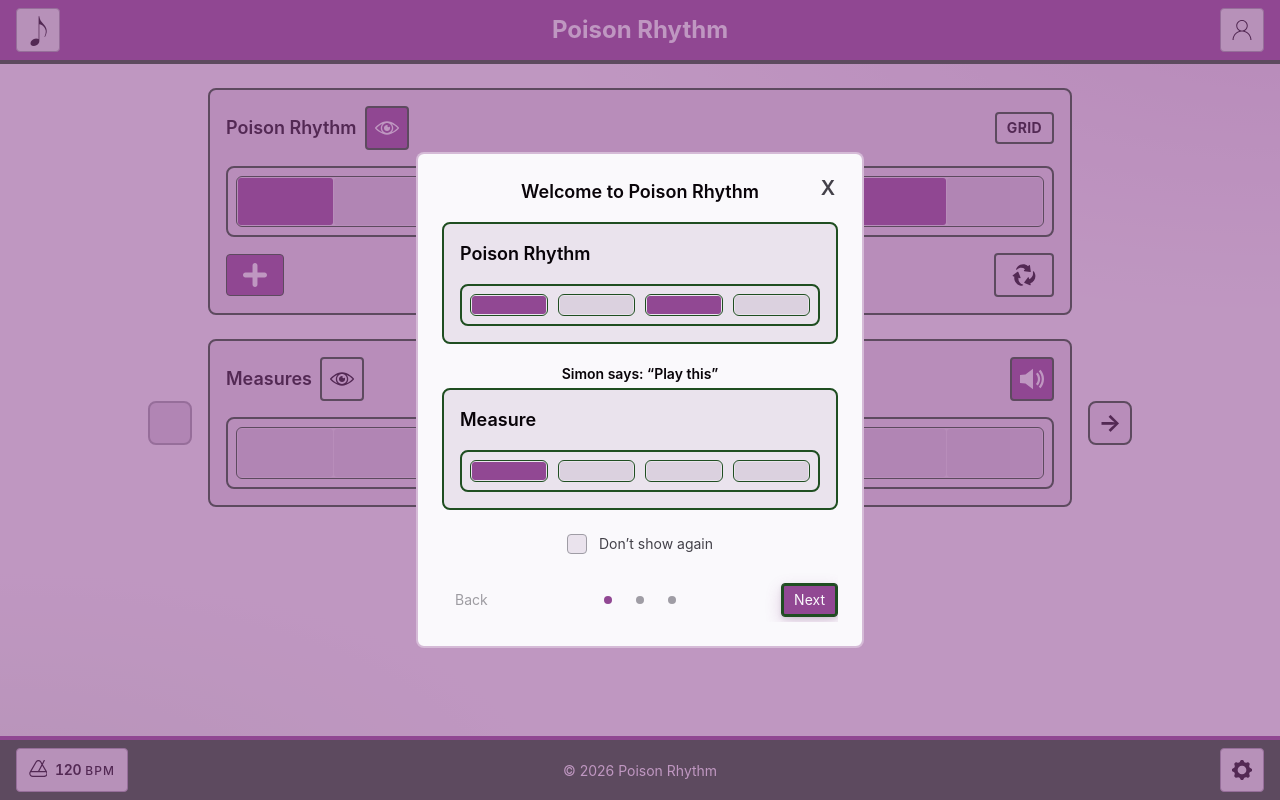
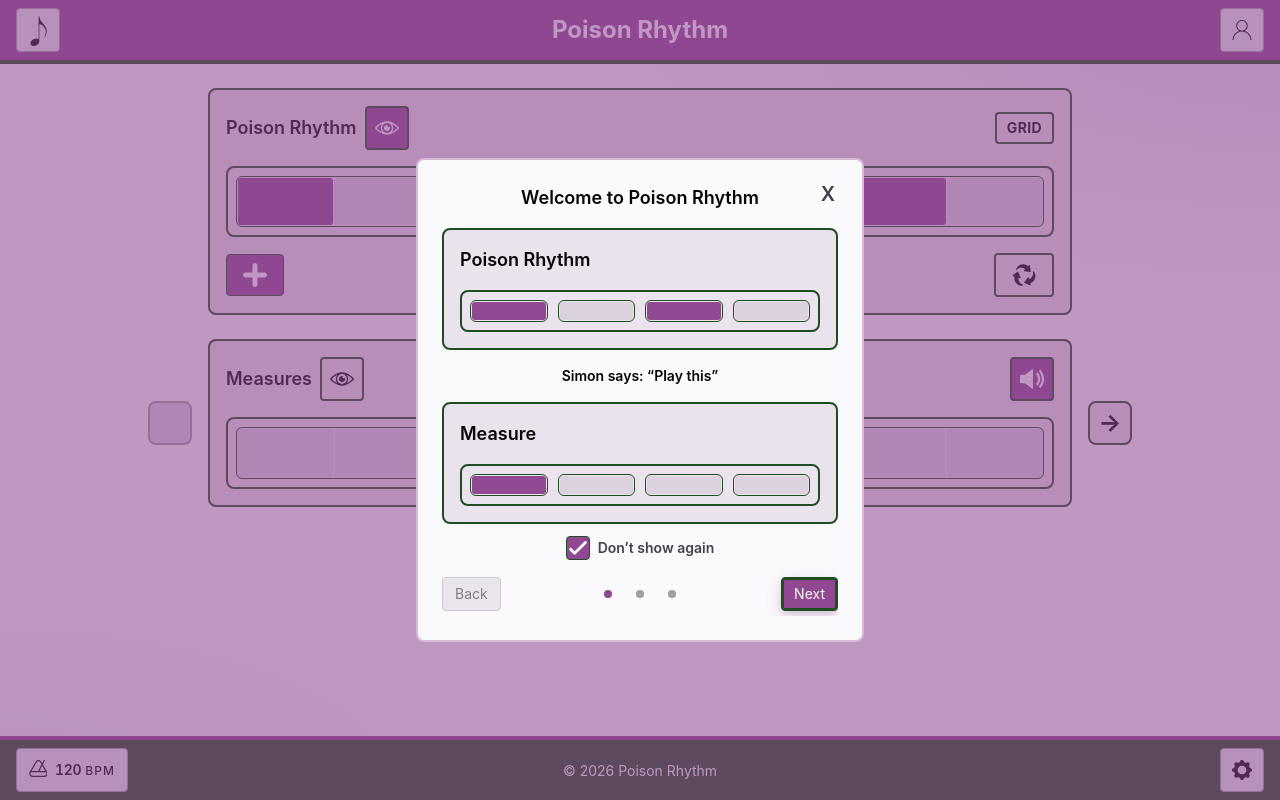
Before and after one commit to kylemichaelsullivan/poison-rhythm, a React (Vite) app: page / in a window 1280 px wide. Built offline with nearby package versions, Linux system fonts and the light colour scheme.

Commit message:
UPDATE: Persist Welcome Dismiss By Default
Check Don’t show again on first visit so Let’s Play remembers the device, and reuse the settings checkbox chip.

Co-authored-by: Cursor <cursoragent@cursor.com>

```diff
--- a/documentation/ARCHITECTURE.md
+++ b/documentation/ARCHITECTURE.md
@@ -47,13 +47,13 @@ Rules of thumb:
 - Do not add raw `<button className=…>` in composers — use `@/components/ui` or settings atoms
 - **Variants over `className`** on shared components (`tone`, `size`, `framed`, `slot`)
 
-Main page shell: `Header` → `Body` (`PoisonSection`, `MeasuresSection`, `PlayControls`, single `DisplayModeModal`) → `Footer`. `IntroTutorialProvider` owns first-visit / replay state; `IntroModalHost` sits beside the tree in `App`. The welcome stays until the student opts out (`Don’t show again` → `poison-rhythm-intro-seen`). Dismiss without that checkbox only hides the welcome for the current visit. **Settings → Mode → Welcome Tutorial** reopens it.
+Main page shell: `Header` → `Body` (`PoisonSection`, `MeasuresSection`, `PlayControls`, single `DisplayModeModal`) → `Footer`. `IntroTutorialProvider` owns first-visit / replay state; `IntroModalHost` sits beside the tree in `App`. **Don’t show again** is on by default; dismissing with it checked writes `poison-rhythm-intro-seen`. Uncheck it to hide the welcome for the current visit only. **Settings → Mode → Welcome Tutorial** reopens it.
 
 Phone-up layout (≈360px primary; 320px must not overflow horizontally): safe-area insets on chrome, ≥44px touch targets on primary controls, near-fullscreen Settings sheet on small viewports, and **sixteenth** beat groups wrapping to **2×2** below `sm` so all 16 cells stay visible (`MeasureCellGrid` — quarters/eighths stay four-across; never force 16ths→8ths for viewport size). Carousel prev/next sit above Play so they do not overlap.
 
 | Composer / host | Notable layers / hooks |
 |-----------------|------------------------|
-| `IntroModalHost` | `IntroTutorialProvider` + `IntroModal` / `IntroTutorialStep` (quarters `MeasureGrid`) / `IntroSkipToggle`; writes `poison-rhythm-intro-seen` only when skip is checked |
+| `IntroModalHost` | `IntroTutorialProvider` + `IntroModal` / `IntroTutorialStep` (quarters `MeasureGrid`) / `IntroSkipToggle` (checked by default); writes `poison-rhythm-intro-seen` when skip is checked on dismiss |
 | `DifficultyControls` | `DifficultyFramedBlock` / `DifficultySettingsBlock`, help + play-mode modals; regen ack via `DifficultyRegenAckHost` |
 | `MeasureSlider` | `MeasureCarouselChrome` (`live` sets `data-testid="measure-slider"`), `NextMeasurePreview`, `useMeasurePlaybackSync` |
 | `ShowNotes` | `ShowNotesTrigger`, `ShowNotesSlider`, `useHoverPinPopover` |
--- a/documentation/TEACHERS.md
+++ b/documentation/TEACHERS.md
@@ -17,7 +17,7 @@ It is not a full notation curriculum. **Grid** mode is a piano-roll view; **Nota
 
 ## Five-minute classroom start
 
-1. Open the app — a first-visit welcome is Simon Says: play the measures Simon says, skip the one he didn’t (labeled **Poison Rhythm**). Check **Don’t show again** to skip it next time. Replay it anytime from **Settings → Mode → Welcome Tutorial**. A round is already generated behind it.
+1. Open the app — a first-visit welcome is Simon Says: play the measures Simon says, skip the one he didn’t (labeled **Poison Rhythm**). **Don’t show again** is checked by default so the welcome will not return; uncheck it if you want it next time. Replay it anytime from **Settings → Mode → Welcome Tutorial**. A round is already generated behind it.
 2. Set **Difficulty** (1–5) from the title **About** modal (click the Poison Rhythm title) or **Settings → Mode**; open the **i** control for level plain-language help.
 3. Set **subdivision** in the header ShowNotes control (or Settings → Mode) to 1/4, 1/8, or 1/16 to match what students are ready to see and hear.
 4. Point to the **Poison Rhythm** box so everyone knows the target pattern.
--- a/documentation/TESTING.md
+++ b/documentation/TESTING.md
@@ -53,7 +53,7 @@ Location: `e2e/`
 | `color-contrast.spec.ts` | Colors meter matches swatch chips plus ratios; Light on top in every theme; Dominant is scored against Secondary and the reverse |
 | `notation-scroll.spec.ts` | MusiSync boxes do not vertically overflow |
 | `shownotes-glyph.spec.ts` | Header note indicator paints a MusiSync glyph (not `q`/`e`/`s`) in Light, Dark, and System |
-| `intro.spec.ts` | First-visit Simon Says tutorial (two safe bars, then timed poison fail overlays); nav dots jump to a step; Let’s Play / Close do **not** persist unless **Don’t show again** is checked; returning visits skip it unless **Settings → Mode → Welcome Tutorial** |
+| `intro.spec.ts` | First-visit Simon Says tutorial (two safe bars, then timed poison fail overlays); nav dots jump to a step; **Don’t show again** is checked by default so Let’s Play persists; uncheck it for session-only dismiss; returning visits skip it unless **Settings → Mode → Welcome Tutorial** |
 | `helpers.ts` | Shared prefs seeding and round-ready wait |
 
 ### Playwright projects
--- a/src/components/layout/intro/IntroModal.tsx
+++ b/src/components/layout/intro/IntroModal.tsx
@@ -15,13 +15,13 @@ const LAST_STEP = INTRO_TUTORIAL_STEPS.length - 1;
 
 /** First-visit Simon Says tutorial, then optional skip on this device. */
 export function IntroModal({ open, onClose }: IntroModalProps) {
-	const [skipFuture, setSkipFuture] = useState(false);
+	const [skipFuture, setSkipFuture] = useState(true);
 	const [stepIndex, setStepIndex] = useState(0);
 
 	useEffect(() => {
 		if (!open) {
 			setStepIndex(0);
-			setSkipFuture(false);
+			setSkipFuture(true);
 		}
 	}, [open]);
 
--- a/src/components/layout/intro/IntroSkipToggle.tsx
+++ b/src/components/layout/intro/IntroSkipToggle.tsx
@@ -1,5 +1,6 @@
-import clsx from 'clsx';
 import CheckmarkIcon from '@/assets/svg/checkmark.svg?react';
+import { IconToggle } from '@/components/layout/settings';
+import { Row } from '@/components/ui';
 
 type IntroSkipToggleProps = {
 	checked: boolean;
@@ -8,26 +9,22 @@ type IntroSkipToggleProps = {
 
 /** Opt in to hiding the welcome on this device. */
 export function IntroSkipToggle({ checked, onChange }: IntroSkipToggleProps) {
+	const actionLabel = checked ? 'Disable' : 'Enable';
+
 	return (
-		<label className='IntroSkipToggle relative flex min-h-11 w-full cursor-pointer items-center justify-center gap-3'>
-			<input
-				type='checkbox'
-				className='absolute inset-0 cursor-pointer opacity-0'
-				checked={checked}
-				onChange={(event) => onChange(event.target.checked)}
+		<Row justify='center' gap='2' fullWidth>
+			<IconToggle
+				label={`Don’t show again: ${actionLabel}`}
+				title={`Click to ${actionLabel}`}
+				pressed={checked}
+				pressedIcon={CheckmarkIcon}
+				variant='checkbox'
+				size='sm'
+				onPressedChange={onChange}
 			/>
-			<span
-				className={clsx(
-					'flex h-5 w-5 shrink-0 items-center justify-center rounded border',
-					checked
-						? 'border-primary-border bg-primary text-on-primary'
-						: 'border-mid bg-surface text-dark',
-				)}
-				aria-hidden
-			>
-				{checked ? <CheckmarkIcon className='h-3 w-3 fill-current' /> : null}
+			<span className='text-sm font-semibold text-dark' aria-hidden>
+				Don’t show again
 			</span>
-			<span className='text-sm text-dark'>Don’t show again</span>
-		</label>
+		</Row>
 	);
 }
--- a/src/components/layout/intro/IntroTutorialNav.tsx
+++ b/src/components/layout/intro/IntroTutorialNav.tsx
@@ -24,7 +24,7 @@ export function IntroTutorialNav({
 	return (
 		<div className='grid w-full min-w-0 grid-cols-[minmax(0,1fr)_auto_minmax(0,1fr)] items-center'>
 			<div className='justify-self-start'>
-				<Button variant='ghost' disabled={stepIndex === 0} onClick={onBack}>
+				<Button variant='secondary' disabled={stepIndex === 0} onClick={onBack}>
 					Back
 				</Button>
 			</div>
--- a/src/components/layout/intro/IntroTutorialStep.tsx
+++ b/src/components/layout/intro/IntroTutorialStep.tsx
@@ -1,3 +1,4 @@
+import { Stack } from '@/components/ui';
 import { INTRO_POISON_BEATS, quarterNoteMeasure } from '@/lib/intro-tutorial';
 import { Section } from '../Section';
 import { IntroTutorialFailOverlay } from './IntroTutorialFailOverlay';
@@ -11,13 +12,16 @@ type IntroTutorialStepProps = {
 /** Poison reference on every slide, then the current measure. */
 export function IntroTutorialStep({ step }: IntroTutorialStepProps) {
 	return (
-		<div className='flex flex-col'>
+		<Stack gap='4'>
 			<Section title='Poison Rhythm'>
 				<IntroTutorialMeasure
 					measure={quarterNoteMeasure(INTRO_POISON_BEATS)}
 				/>
 			</Section>
-			<p className='pt-5 pb-1 text-center text-sm font-semibold leading-5 text-black'>
+			<p
+				className='text-center text-sm font-semibold leading-5 text-black'
+				aria-live='polite'
+			>
 				{step.prompt}
 			</p>
 			<Section title='Measure'>
@@ -25,6 +29,6 @@ export function IntroTutorialStep({ step }: IntroTutorialStepProps) {
 					{step.isPoison ? <IntroTutorialFailOverlay /> : null}
 				</IntroTutorialMeasure>
 			</Section>
-		</div>
+		</Stack>
 	);
 }
--- a/src/lib/intro-tutorial.ts
+++ b/src/lib/intro-tutorial.ts
@@ -16,7 +16,7 @@ export function quarterNoteMeasure(beats: readonly number[]): RhythmMeasure {
 export const INTRO_POISON_BEATS = [0, 2] as const;
 
 export const INTRO_SIMON_SAYS_PROMPT = 'Simon says: “Play this”';
-export const INTRO_POISON_PROMPT = 'Play this';
+export const INTRO_POISON_PROMPT = '“Play this”';
 export const INTRO_POISON_FAIL_POISON = 'That’s the poison…';
 export const INTRO_POISON_FAIL_LOSE = 'Play it, and you lose!';
 /** Delay before each last-slide fail line. Lose appears after a second beat. */
```
Also changed, not shown: documentation/A11Y.md (+2 -2 lines), 2 other files (tests, documents, lock files or other folders).
